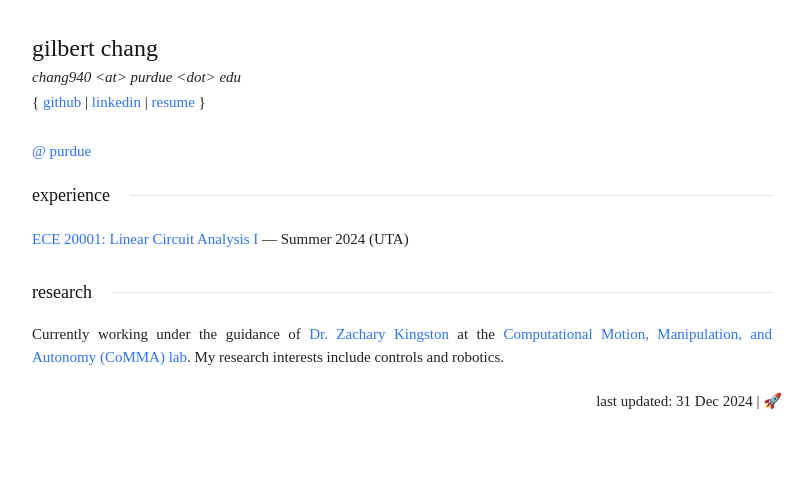
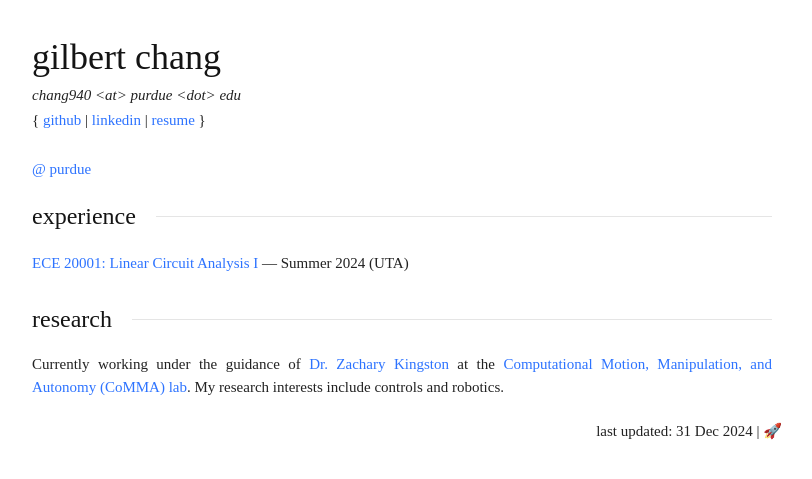
Before and after one commit to vindou/vindou, a Jekyll site: the page built from index.html, in a window 1280 px wide. Shown: the top 479 px of the page, without its empty margins (238-1050 px from the left). Built offline with Jekyll 4.4.1, drawn with Linux system fonts in a browser that asks for light colours; some web fonts are replaced.

Commit message:
Update index.css

```diff
--- a/css/index.css
+++ b/css/index.css
@@ -33,13 +33,13 @@ button {
 
 h1 {
   line-height: 1.5;
-  font-size: 24px;
+  font-size: 36px;
   margin: 0;
   font-weight: 400;
 }
 
 h2 {
-  font-size: 18px;
+  font-size: 24px;
   margin: 0;
   font-weight: 400;
   display: flex;
@@ -56,7 +56,7 @@ h2 hr {
 
 h3 {
   line-height: 1.5;
-  font-size: 16px;
+  font-size: 18px;
   margin: 0;
   margin-bottom: 2px;
   font-weight: 500;
```
